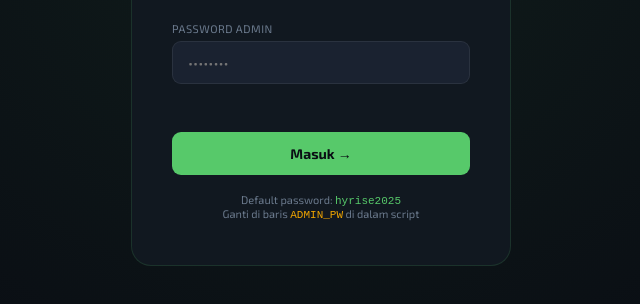
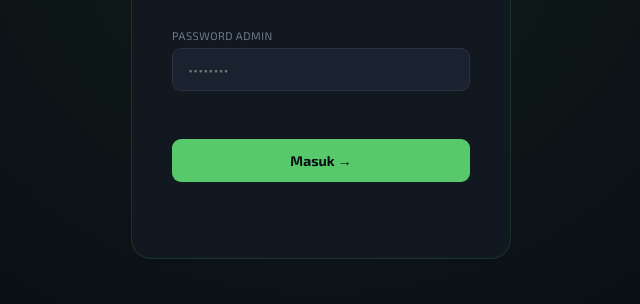
Before and after one commit to chisatobobaaa/chisatoboba-hyrise, a plain HTML site: page hyrise-admin-panel.html in a window 1280 px wide. Shown: the part 318-622 px from the top of the page, without its empty margins (319-959 px from the left). Drawn offline with nearby package versions, Linux system fonts and the light colour scheme.

Commit message:
hyrise-admin-panel.html

```diff
--- a/hyrise-admin-panel.html
+++ b/hyrise-admin-panel.html
@@ -345,7 +345,7 @@
     <input type="password" class="login-input" id="pw-input" placeholder="••••••••" onkeydown="if(event.key==='Enter')doLogin()"/>
     <div class="login-err" id="login-err"></div>
     <button class="login-btn" onclick="doLogin()">Masuk →</button>
-    <p style="font-size:11px;color:var(--muted);margin-top:18px">Default password: <code style="color:var(--accent)">hyrise2025</code><br>Ganti di baris <code style="color:var(--accent2)">ADMIN_PW</code> di dalam script</p>
+    <p style="font-size:11px;color:var(--muted);margin-top:18px"><code style="color:var(--accent)"></code><br><code style="color:var(--accent2)"></code></p>
   </div>
 </div>
 
@@ -557,7 +557,7 @@
 // ═══════════════════════════════════════════════
 // CONFIG
 // ═══════════════════════════════════════════════
-const ADMIN_PW      = 'hyrise2025';   // ← Ganti password di sini
+const ADMIN_PW      = 'bobah';   // ← Ganti password di sini
 const STORAGE_KEY   = 'hyrise_orders';
 const CONFIG_KEY    = 'hyrise_admin_cfg';
 const LOG_KEY       = 'hyrise_notif_log';
```
